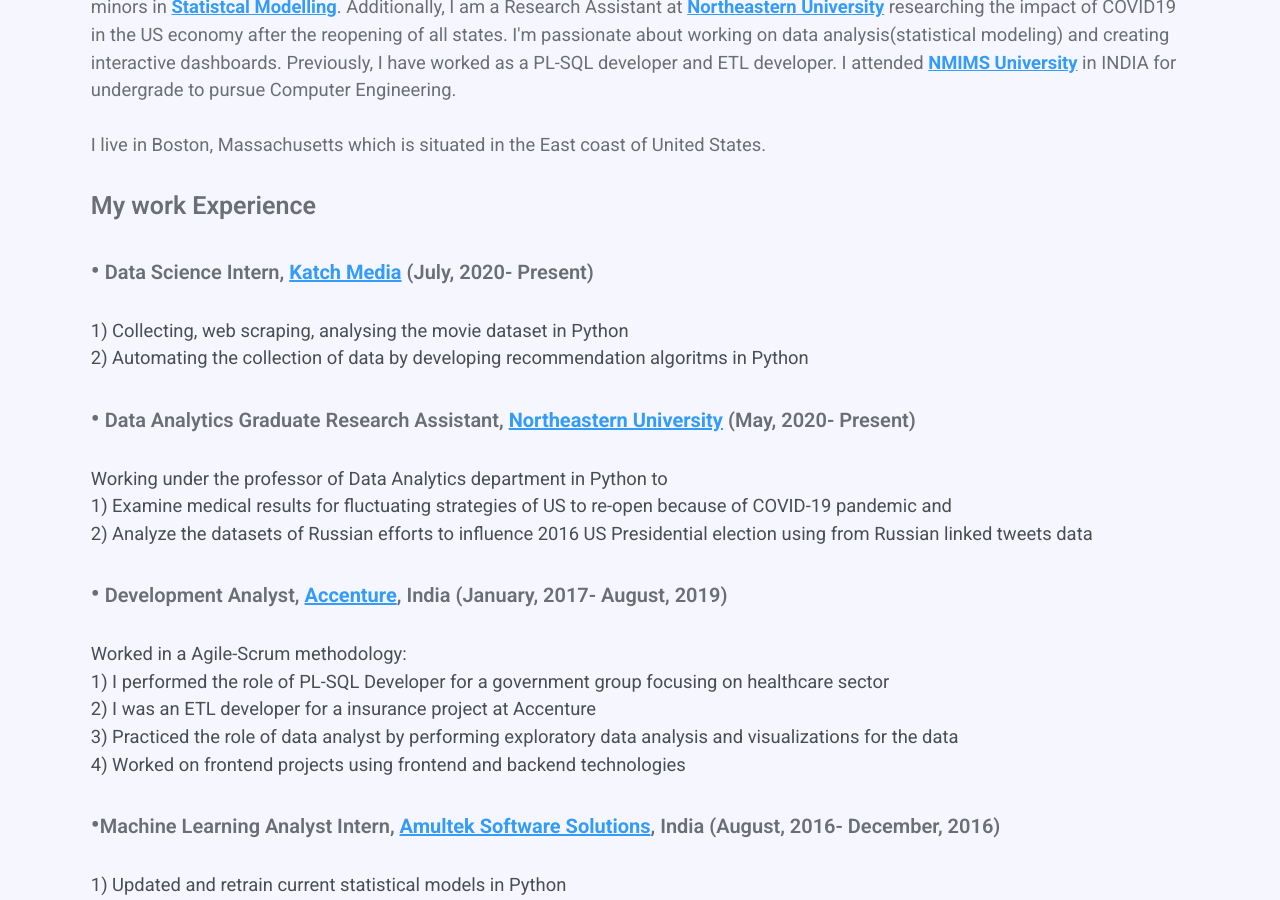
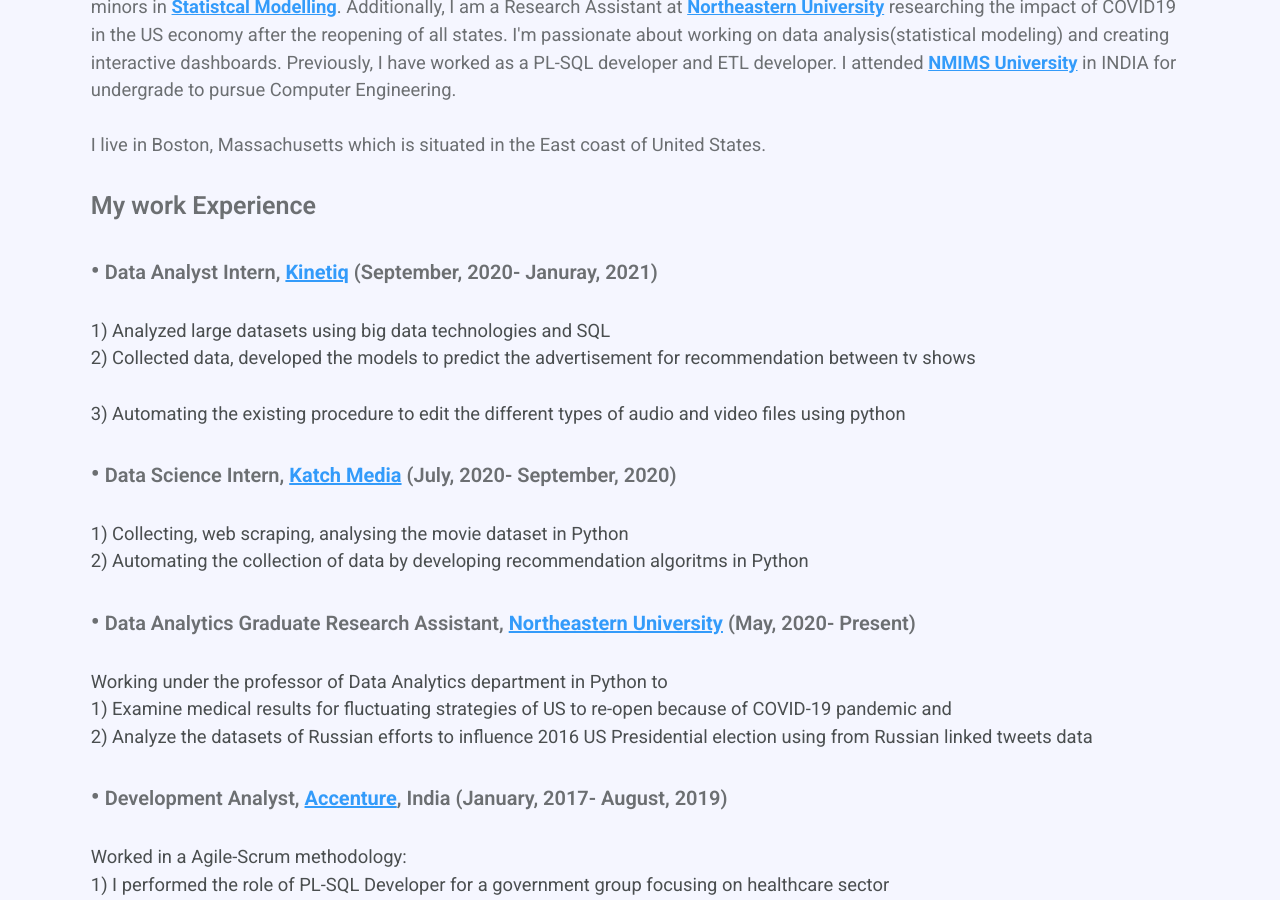
Before and after one commit to chigzz-github/chigzz_portfolio, a Jekyll site: the page built from using-subcategories.html, in a window 1280 px wide and 900 px high, scrolled down 540 px. Built offline with Jekyll 4.4.1, drawn with Linux system fonts in a browser that asks for light colours; nearby versions of some CDN libraries; comment, search, counter and statistics services are not loaded.

Commit message:
Kinetiq01

```diff
--- a/_layouts/category.html
+++ b/_layouts/category.html
@@ -50,7 +50,21 @@
 			<div>&nbsp;&nbsp;&nbsp;&nbsp;&nbsp;&nbsp;&nbsp;&nbsp;&nbsp;&nbsp;&nbsp;&nbsp;&nbsp;&nbsp;&nbsp;&nbsp;&nbsp;&nbsp;&nbsp;&nbsp;&nbsp;&nbsp;&nbsp;&nbsp;&nbsp;&nbsp;&nbsp;&nbsp;&nbsp;&nbsp;&nbsp;&nbsp;&nbsp;&nbsp;&nbsp;&nbsp;&nbsp;&nbsp;&nbsp;&nbsp;&nbsp;&nbsp;&nbsp;&nbsp;&nbsp;&nbsp;&nbsp;&nbsp;&nbsp;&nbsp;&nbsp;&nbsp;&nbsp;&nbsp;&nbsp;&nbsp;&nbsp;&nbsp;&nbsp;</div>
 			<div>&nbsp;&nbsp;&nbsp;&nbsp;&nbsp;&nbsp;&nbsp;&nbsp;&nbsp;&nbsp;&nbsp;&nbsp;&nbsp;&nbsp;&nbsp;&nbsp;&nbsp;&nbsp;&nbsp;&nbsp;&nbsp;&nbsp;&nbsp;&nbsp;&nbsp;&nbsp;&nbsp;&nbsp;&nbsp;&nbsp;&nbsp;&nbsp;&nbsp;&nbsp;&nbsp;&nbsp;&nbsp;&nbsp;&nbsp;&nbsp;&nbsp;&nbsp;&nbsp;&nbsp;&nbsp;&nbsp;&nbsp;&nbsp;&nbsp;&nbsp;&nbsp;&nbsp;&nbsp;&nbsp;&nbsp;&nbsp;&nbsp;&nbsp;&nbsp;</div>
 
-			<p style= "font-size:20px"><span style= "font-size:25px">•</span> Data Science Intern,  <a href="https://katch-media.com/" target="_blank" style="color:#0385F9"><u>Katch Media</u></a> <span>(July, 2020- Present)</span></p>
+			<p style= "font-size:20px"><span style= "font-size:25px">•</span> Data Analyst Intern,  <a href="https://katch-media.com/" target="_blank" style="color:#0385F9"><u>Kinetiq</u></a> <span>(September, 2020- Januray, 2021)</span></p>
+           			<div>&nbsp;&nbsp;&nbsp;&nbsp;&nbsp;&nbsp;&nbsp;&nbsp;&nbsp;&nbsp;&nbsp;&nbsp;&nbsp;&nbsp;&nbsp;&nbsp;&nbsp;&nbsp;&nbsp;&nbsp;&nbsp;&nbsp;&nbsp;&nbsp;&nbsp;&nbsp;&nbsp;&nbsp;&nbsp;&nbsp;&nbsp;&nbsp;&nbsp;&nbsp;&nbsp;&nbsp;&nbsp;&nbsp;&nbsp;&nbsp;&nbsp;&nbsp;&nbsp;&nbsp;&nbsp;&nbsp;&nbsp;&nbsp;&nbsp;&nbsp;&nbsp;&nbsp;&nbsp;&nbsp;&nbsp;&nbsp;&nbsp;&nbsp;&nbsp;</div>
+
+		   1) Analyzed large datasets using big data technologies and SQL
+		   			<div>&nbsp;&nbsp;&nbsp;&nbsp;&nbsp;&nbsp;&nbsp;&nbsp;&nbsp;&nbsp;&nbsp;&nbsp;&nbsp;&nbsp;&nbsp;&nbsp;&nbsp;&nbsp;&nbsp;&nbsp;&nbsp;&nbsp;&nbsp;&nbsp;&nbsp;&nbsp;</div>
+
+           2) Collected data, developed the models to predict the advertisement for recommendation between tv shows
+		  <div><br></br></div>
+		  <div>&nbsp;&nbsp;&nbsp;&nbsp;&nbsp;&nbsp;&nbsp;&nbsp;&nbsp;&nbsp;&nbsp;&nbsp;&nbsp;&nbsp;&nbsp;&nbsp;&nbsp;&nbsp;</div>
+
+		  3) Automating the existing procedure to edit the different types of audio and video files using python
+		  <div><br></br></div>
+		  <div>&nbsp;&nbsp;&nbsp;&nbsp;&nbsp;&nbsp;&nbsp;&nbsp;&nbsp;&nbsp;&nbsp;&nbsp;&nbsp;&nbsp;&nbsp;&nbsp;&nbsp;&nbsp;</div>
+
+			<p style= "font-size:20px"><span style= "font-size:25px">•</span> Data Science Intern,  <a href="https://katch-media.com/" target="_blank" style="color:#0385F9"><u>Katch Media</u></a> <span>(July, 2020- September, 2020)</span></p>
            			<div>&nbsp;&nbsp;&nbsp;&nbsp;&nbsp;&nbsp;&nbsp;&nbsp;&nbsp;&nbsp;&nbsp;&nbsp;&nbsp;&nbsp;&nbsp;&nbsp;&nbsp;&nbsp;&nbsp;&nbsp;&nbsp;&nbsp;&nbsp;&nbsp;&nbsp;&nbsp;&nbsp;&nbsp;&nbsp;&nbsp;&nbsp;&nbsp;&nbsp;&nbsp;&nbsp;&nbsp;&nbsp;&nbsp;&nbsp;&nbsp;&nbsp;&nbsp;&nbsp;&nbsp;&nbsp;&nbsp;&nbsp;&nbsp;&nbsp;&nbsp;&nbsp;&nbsp;&nbsp;&nbsp;&nbsp;&nbsp;&nbsp;&nbsp;&nbsp;</div>
 
 		   1) Collecting, web scraping, analysing the movie dataset in Python
```
